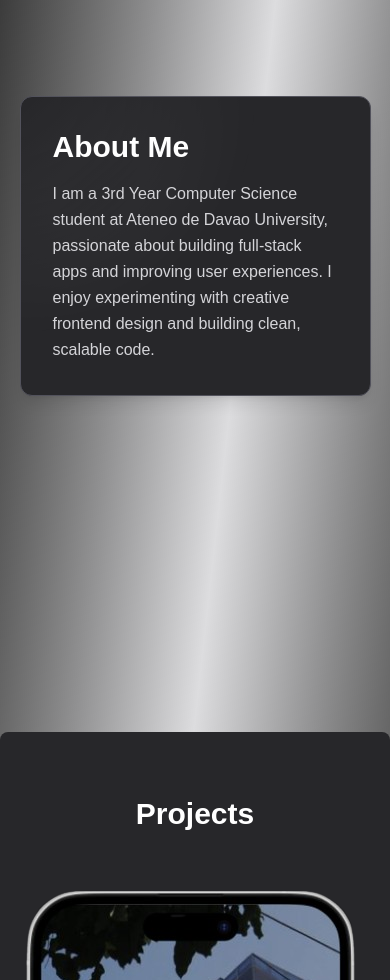
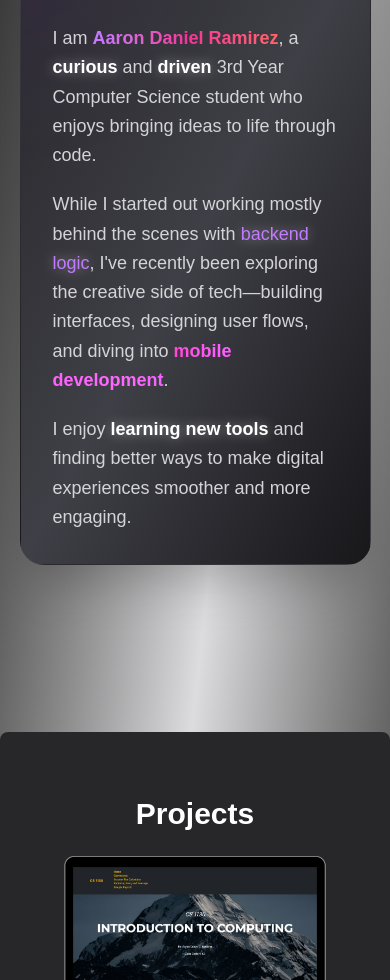
Before and after one commit to adgramirez/my-portfolio, a Next.js app: page / in a window 390 px wide. Shown: the part 1020-2000 px from the top of the page. Built offline with nearby package versions, Linux system fonts and the light colour scheme.

Commit message:
Enhance styling and structure of components; implement smooth scrolling and responsive project display

```diff
--- a/src/app/globals.css
+++ b/src/app/globals.css
@@ -1,23 +1,12 @@
 @import "tailwindcss";
 
+/* Root Theme Variables */
 :root {
   --background: #ffffff;
   --foreground: #171717;
 }
 
-@layer base {
-  .text-edge-outline {
-    -webkit-text-stroke: 1px rgba(255,255,255,0.3);
-  }
-}
-
-@theme inline {
-  --color-background: var(--background);
-  --color-foreground: var(--foreground);
-  --font-sans: var(--font-geist-sans);
-  --font-mono: var(--font-geist-mono);
-}
-
+/* Dark Mode Theme */
 @media (prefers-color-scheme: dark) {
   :root {
     --background: #0a0a0a;
@@ -25,43 +14,85 @@
   }
 }
 
-@keyframes fade-in{
-  0%{
+/* Global Styles */
+body {
+  background: var(--background);
+  color: var(--foreground);
+  font-family: Arial, Helvetica, sans-serif;
+  overflow-x: hidden;
+}
+
+html {
+  scroll-behavior: smooth;
+}
+
+/* Custom Font */
+@font-face {
+  font-family: 'CalSans';
+  src: url('/fonts/CalSans-SemiBold.ttf') format('truetype');
+  font-weight: 600;
+  font-style: normal;
+}
+
+/* Utility Classes */
+@layer base {
+  .text-edge-outline {
+    -webkit-text-stroke: 1px rgba(255, 255, 255, 0.3);
+  }
+}
+
+@layer utilities {
+  .no-scroll {
+    overflow: hidden;
+  }
+
+  .drop-shadow-glow {
+    filter: drop-shadow(0 0 6px rgba(255, 255, 255, 0.4));
+  }
+
+  .animate-text-glow {
+    animation: text-glow 2.5s ease-in-out infinite;
+  }
+}
+
+/* Custom Animations */
+@keyframes fade-in {
+  0% {
     opacity: 0;
   }
-  70%{
+  70% {
     opacity: 0;
   }
-  100%{
+  100% {
     opacity: 1;
   }
 }
 
-@keyframes fade-left{
-  0%{
+@keyframes fade-left {
+  0% {
     transform: translateX(0%);
-		opacity: 0%;
+    opacity: 0;
   }
-  30%{
+  30% {
     transform: translateX(0%);
-		opacity: 100%;
+    opacity: 1;
   }
-  100%{
-		opacity: 0%;
+  100% {
+    opacity: 0;
   }
 }
 
-@keyframes fade-right{
-  0%{
+@keyframes fade-right {
+  0% {
     transform: translateX(0%);
-		opacity: 0%;
+    opacity: 0;
   }
-  30%{
+  30% {
     transform: translateX(0%);
-		opacity: 100%;
+    opacity: 1;
   }
-  100%{
-		opacity: 0%;
+  100% {
+    opacity: 0;
   }
 }
 
@@ -80,10 +111,20 @@
   }
   100% {
     line-height: 100%;
-    opacity: 100%;
+    opacity: 1;
   }
 }
 
+@keyframes text-glow {
+  0%, 100% {
+    filter: brightness(1);
+  }
+  50% {
+    filter: brightness(1.4);
+  }
+}
+
+/* Animate Utility Classes */
 .animate-fade-in {
   animation: fade-in 3.5s ease-in-out forwards;
 }
@@ -91,25 +132,3 @@
 .animate-title {
   animation: title 3s ease-out forwards;
 }
-
-.no-scroll {
-  overflow: hidden;
-}
-
-body {
-  background: var(--background);
-  color: var(--foreground);
-  font-family: Arial, Helvetica, sans-serif;
-  overflow-x: hidden;
-}
-
-@font-face {
-  font-family: 'CalSans';
-  src: url('/fonts/CalSans-SemiBold.ttf') format('truetype');
-  font-weight: 600;
-  font-style: normal;
-}
-
-html {
-  scroll-behavior: smooth;
-}
--- a/src/app/page.tsx
+++ b/src/app/page.tsx
@@ -14,21 +14,15 @@ import { motion } from "framer-motion";
 //   { name: "Contact", href: "/contact" },
 // ];
 
-const projects = [
+const laptopProjects = [
+  { title: "ITC", description: "Yet another one.", imageUrl: "./assets/ITC.png" },
+  { title: "Valorant", description: "Yet another one.", imageUrl: "./assets/Valorant.png" },
+];
+
+const mobileProjects = [
   { title: "UniVents", description: "Short description here.", imageUrl: "./assets/UniVents.png" },
   { title: "Tycheros Cafe and Bar", description: "Another cool project.", imageUrl: "./assets/Tycheros.png" },
-  { title: "Valorant", description: "Yet another one.", imageUrl: "./assets/Valorant.png" },
-  { title: "", description: "", imageUrl: "" },
-  { title: "", description: "", imageUrl: "" },
-  { title: "ITC", description: "Yet another one.", imageUrl: "./assets/ITC.png" },
-
 ];
-
-const breakpointColumnsObj = {
-  default: 3,
-  1100: 2,
-  700: 1,
-};
 
 export default function Home() {
   useEffect(() => {
@@ -73,6 +67,7 @@ export default function Home() {
       </section>
 
       <section id = "about" className="relative flex flex-col items-center justify-center w-screen min-h-screen snap-start">
+      <Particles className="absolute inset-0 -z-10 animate-fade-in" quantity={100} />
         <About />
       </section>
 
@@ -80,33 +75,45 @@ export default function Home() {
         <h2 className="text-3xl sm:text-4xl md:text-5xl font-bold text-center mb-6">
           Projects
         </h2>
-
-        <Masonry
-          breakpointCols={breakpointColumnsObj}
-          className="flex w-auto gap-6"
-          columnClassName="bg-clip-padding"
-        >
-          {projects.map((project, index) => (
+        <div className="grid grid-cols-1 md:grid-cols-[4fr_1fr] gap-8 w-full">
+          {/* Left column: laptop projects */}
+          <div className="flex flex-col gap-6">
+            {laptopProjects.map((project, index) => (
               <motion.div
-              key={index}
-              className="mt-6"
+                key={`laptop-${index}`}
                 initial={{ opacity: 0, y: -40 }}
                 whileInView={{ opacity: 1, y: 0 }}
                 transition={{
                   duration: 1,
-                delay: index * 0.15,
+                  delay: index * 0.2,
                   ease: "easeOut",
                 }}
                 viewport={{ once: true }}
               >
-              <ProjectCard
-                title={project.title}
-                description={project.description}
-                imageUrl={project.imageUrl}
-              />
+                <ProjectCard {...project} device="laptop" />
               </motion.div>
             ))}
-        </Masonry>
+          </div>
+
+          {/* Right column: mobile projects */}
+          <div className="flex flex-col items-center gap-12">
+            {mobileProjects.map((project, index) => (
+              <motion.div
+                key={`mobile-${index}`}
+                initial={{ opacity: 0, y: -40 }}
+                whileInView={{ opacity: 1, y: 0 }}
+                transition={{
+                  duration: 1,
+                  delay: index * 0.2,
+                  ease: "easeOut",
+                }}
+                viewport={{ once: true }}
+              >
+                <ProjectCard {...project} device="mobile" />
+              </motion.div>
+            ))}
+          </div>
+        </div>
       </section>
     </div>
   );
--- a/src/components/about.tsx
+++ b/src/components/about.tsx
@@ -24,7 +24,7 @@ export default function About() {
     [0, 0.2, 0.3, 0.5, 0.7, 0.8, 1],
     ["-100%", "-100%", "0%", "0%", "0%", "100%", "100%"]
   );
-  const springX = useSpring(x, { stiffness: 100, damping: 30 });
+  const springX = useSpring(x, { stiffness: 2000, damping: 100 });
 
   // Hover gradient animation logic
   const mouseX = useSpring(0, { stiffness: 500, damping: 100 });
@@ -46,14 +46,14 @@ export default function About() {
     >
       <motion.div
         onMouseMove={onMouseMove}
-        className="relative bg-zinc-800 text-white p-8 rounded-xl shadow-lg max-w-3xl w-[90%] overflow-hidden border border-zinc-600 hover:border-zinc-400/50 group"
+        className="relative bg-gradient-to-br from-zinc-800 via-zinc-700 to-zinc-900 text-white p-8 rounded-3xl shadow-2xl max-w-3xl w-[90%] overflow-hidden border border-transparent hover:border-zinc-400/60 group transition-all duration-500"
         style={{ x: springX }}
       >
-        {/* Hover Layers */}
+        {/* Glowing background gradient overlay */}
         <div className="pointer-events-none">
           <div className="absolute inset-0 z-0 transition duration-1000 [mask-image:linear-gradient(black,transparent)]" />
           <motion.div
-            className="absolute inset-0 z-10 bg-gradient-to-br via-zinc-100/10 transition duration-1000 group-hover:opacity-50"
+            className="absolute inset-0 z-10 bg-gradient-to-br from-purple-500/10 via-transparent to-pink-500/10 transition duration-1000 group-hover:opacity-60"
             style={style}
           />
           <motion.div
@@ -62,11 +62,45 @@ export default function About() {
           />
         </div>
 
-        {/* Actual Content */}
-        <h2 className="text-3xl font-bold mb-4 relative z-20">About Me</h2>
-        <p className="text-zinc-300 leading-relaxed relative z-20">
-          I am a 3rd Year Computer Science student at Ateneo de Davao University, passionate about building full-stack apps and improving user experiences. I enjoy experimenting with creative frontend design and building clean, scalable code.
-        </p>
+        {/* Text Content */}
+        <h2 className="text-4xl font-extrabold mb-6 text-white relative z-20 tracking-tight">
+          About Me
+        </h2>
+        <div className="space-y-5 text-zinc-300 text-lg leading-relaxed relative z-20">
+          <p>
+            I am{" "}
+            <span className="font-semibold bg-gradient-to-r from-purple-400 via-pink-500 to-red-400 bg-clip-text text-transparent">
+              Aaron Daniel Ramirez
+            </span>
+            , a{" "}
+            <span className="font-semibold text-white drop-shadow-glow">
+              curious
+            </span>{" "}
+            and{" "}
+            <span className="font-semibold text-white drop-shadow-glow">
+              driven
+            </span>{" "}
+            3rd Year Computer Science student who enjoys bringing ideas to life through code.
+          </p>
+          <p>
+            While I started out working mostly behind the scenes with{" "}
+            <span className="text-purple-400 font-medium drop-shadow-glow">
+              backend logic
+            </span>
+            , I've recently been exploring the creative side of tech—building interfaces, designing user flows, and diving into{" "}
+            <span className="bg-gradient-to-r from-pink-500 to-purple-500 bg-clip-text text-transparent animate-text-glow font-semibold">
+              mobile development
+            </span>
+            .
+          </p>
+          <p>
+            I enjoy{" "}
+            <span className="text-white font-semibold drop-shadow-glow">
+              learning new tools
+            </span>{" "}
+            and finding better ways to make digital experiences smoother and more engaging.
+          </p>
+        </div>
       </motion.div>
     </section>
   );
--- a/src/components/nav.tsx
+++ b/src/components/nav.tsx
@@ -96,21 +96,21 @@ export const Navigation: React.FC = () => {
             </svg>
           </button>
           <Link
-            href="/about"
+            href="#about"
             className="duration-200 text-zinc-400 hover:text-zinc-100"
             onClick={() => setIsMenuOpen(false)}
           >
             About
           </Link>
           <Link
-            href="/projects"
+            href="#projects"
             className="duration-200 text-zinc-400 hover:text-zinc-100"
             onClick={() => setIsMenuOpen(false)}
           >
             Projects
           </Link>
           <Link
-            href="/contact"
+            href="#contact"
             className="duration-200 text-zinc-400 hover:text-zinc-100"
             onClick={() => setIsMenuOpen(false)}
           >
--- a/src/components/projectcard.tsx
+++ b/src/components/projectcard.tsx
@@ -4,22 +4,32 @@ interface ProjectCardProps {
   title: string;
   description: string;
   imageUrl?: string;
+  device?: "laptop" | "mobile";
 }
 
-const ProjectCard: React.FC<ProjectCardProps> = ({ title, description, imageUrl }) => {
+const ProjectCard: React.FC<ProjectCardProps> = ({
+  title,
+  description,
+  imageUrl,
+  device = "laptop", // default
+}) => {
+  const sizeClass =
+    device === "mobile"
+      ? "xl:max-w-xs md:max-w-sm" // narrower for phones
+      : "xl:max-w-lg md:max-w-md"; // wider for laptops
+
   return (
-    <div className="relative w-full sm:w-[90%] md:w-[85%] lg:w-[95%] xl:max-w-md mx-auto rounded-2xl overflow-hidden group transform transition-transform duration-300 hover:scale-[1.03]">
+    <div
+      className="relative w-full h-auto rounded-2xl overflow-hidden group transform transition-transform duration-300 hover:scale-[1.03]"
+    >
       {imageUrl && (
-        <img
-          src={imageUrl}
-          alt={title}
-          className="w-full h-auto object-cover"
-        />
+        <img src={imageUrl} alt={title} className="w-full h-auto object-contain" />
       )}
 
-      {/* Overlay */}
       <div className="absolute inset-0 bg-black/40 backdrop-blur-sm flex flex-col justify-end p-6 opacity-0 group-hover:opacity-100 transition-opacity duration-300">
-        <h3 className="text-xl sm:text-2xl font-semibold text-white mb-2">{title}</h3>
+        <h3 className="text-xl sm:text-2xl font-semibold text-white mb-2">
+          {title}
+        </h3>
         <p className="text-zinc-300 text-sm sm:text-base">{description}</p>
       </div>
     </div>
```
Lines whose indentation alone changed are shown as unchanged.
